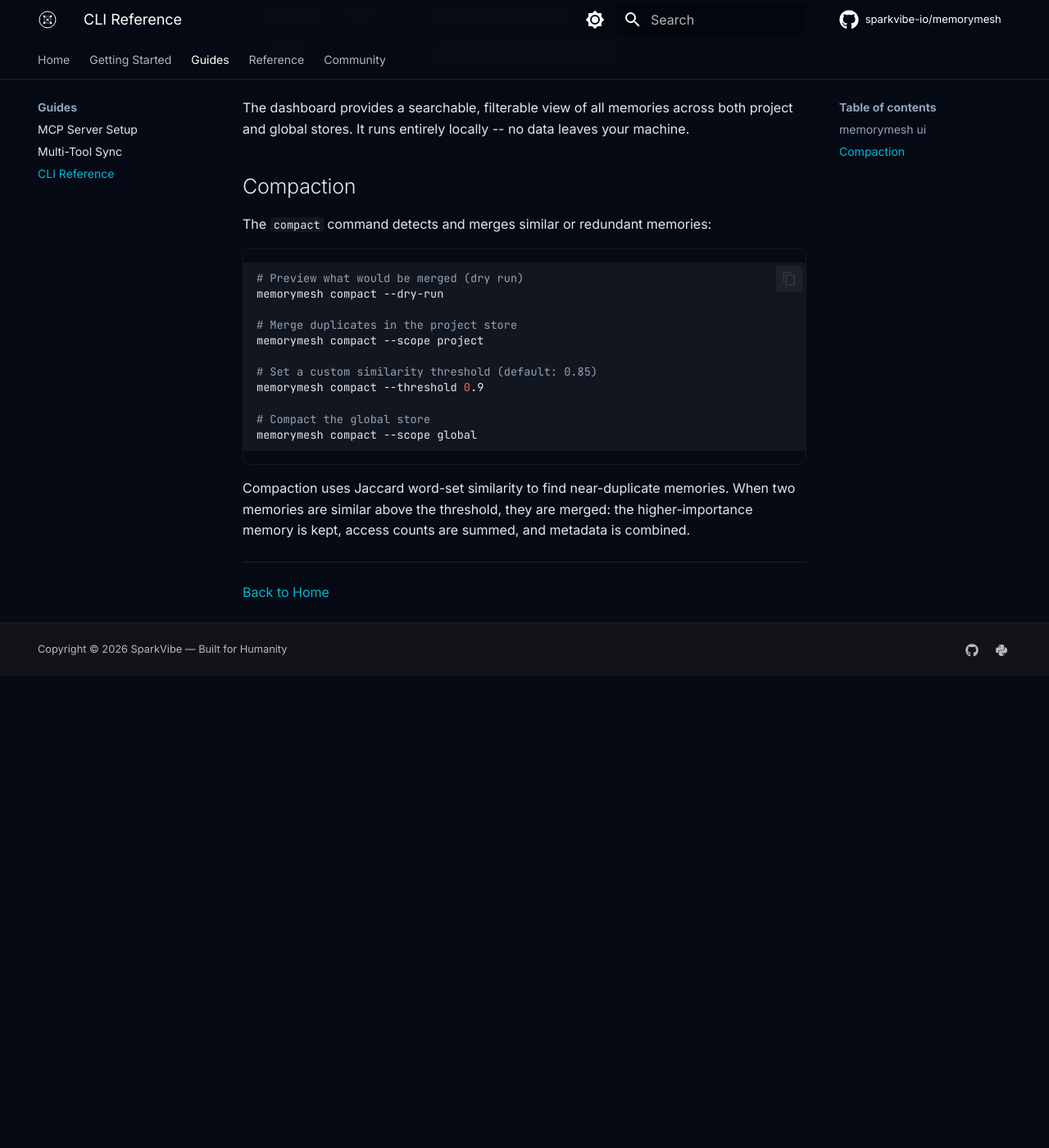
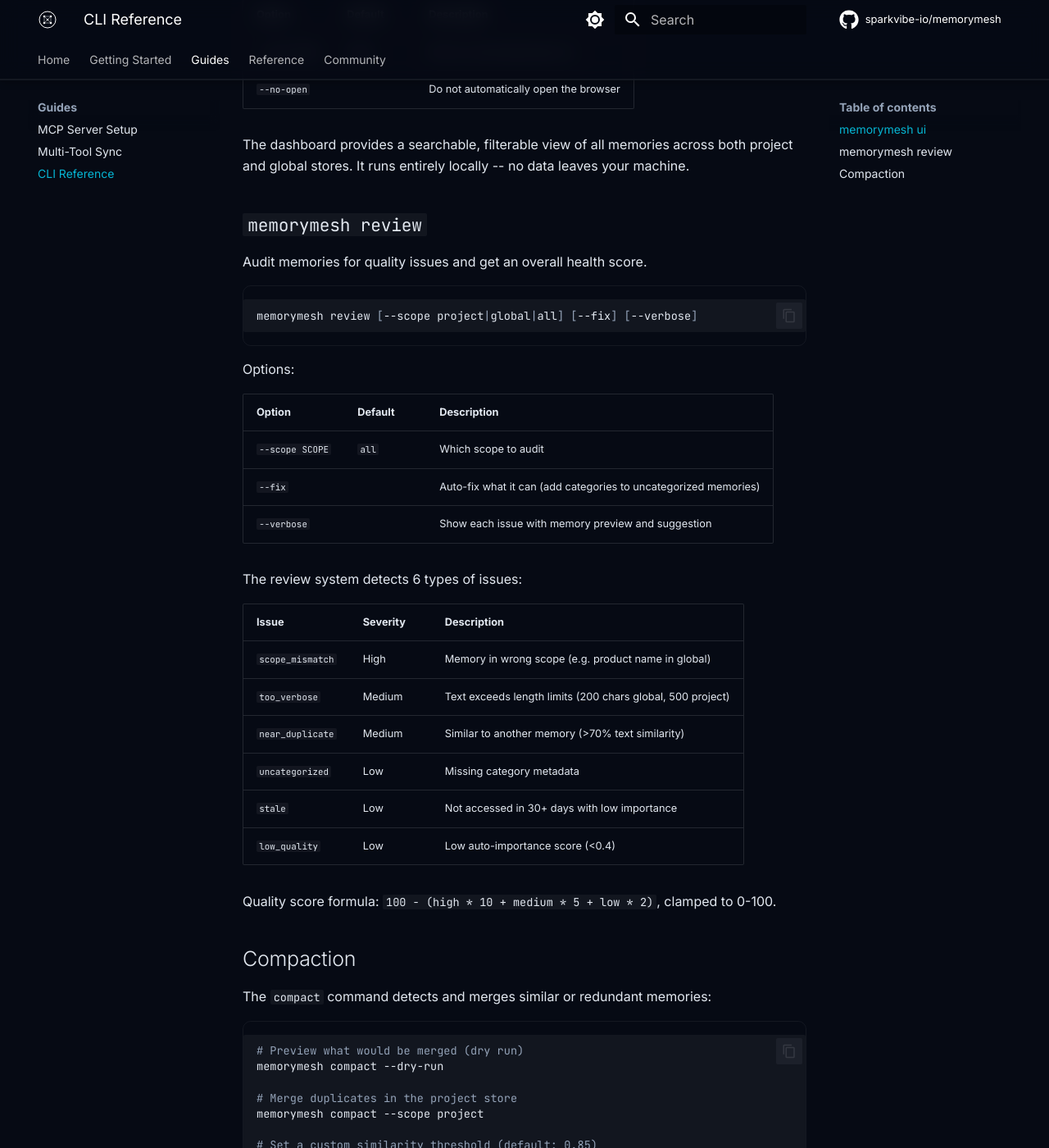
Before and after one commit to sparkvibe-io/memorymesh, an MkDocs documentation site: the page built from docs/cli.md, in a window 1280 px wide and 1400 px high, scrolled down 1195 px. Shown: the whole window at 82% size. Built offline with MkDocs 1.6.1 and Material for MkDocs 9.7.7, drawn with Linux system fonts in a browser that asks for light colours; comment, search, counter and statistics services are not loaded; before the commit the page ends 2019 px from its top, so only the background shows below that; some of the changed text lies outside the part shown.

Commit message:
Update docs for v3.0.0: update API, review system, scope inference
- Remove "(Current)" from v2.0 roadmap entry in README
- Add memory hygiene and scope inference to v3.0 features list
- Document update() and review_memories() in API reference
- Add memorymesh review CLI docs with issue types and scoring
- Add update_memory and review_memories to MCP tools list
- Add Scope Inference section to configuration docs
- Remove version tags from released features (v2.0 refs)

Co-Authored-By: Claude Opus 4.6 <noreply@anthropic.com>

````diff
--- a/docs/cli.md
+++ b/docs/cli.md
@@ -14,6 +14,7 @@ The `memorymesh` CLI lets you inspect, manage, and sync your memory stores from
 | `memorymesh sync` | Sync memories to/from AI tool markdown files |
 | `memorymesh formats` | List known format adapters and install status |
 | `memorymesh report` | Generate a memory analytics report |
+| `memorymesh review` | Audit memories for quality issues |
 
 Most commands accept `--scope project|global|all` to filter by store. Run `memorymesh <command> --help` for full options.
 
@@ -33,6 +34,35 @@ Options:
 | `--no-open` | | Do not automatically open the browser |
 
 The dashboard provides a searchable, filterable view of all memories across both project and global stores. It runs entirely locally -- no data leaves your machine.
+
+## `memorymesh review`
+
+Audit memories for quality issues and get an overall health score.
+
+```bash
+memorymesh review [--scope project|global|all] [--fix] [--verbose]
+```
+
+Options:
+
+| Option | Default | Description |
+|---|---|---|
+| `--scope SCOPE` | `all` | Which scope to audit |
+| `--fix` | | Auto-fix what it can (add categories to uncategorized memories) |
+| `--verbose` | | Show each issue with memory preview and suggestion |
+
+The review system detects 6 types of issues:
+
+| Issue | Severity | Description |
+|---|---|---|
+| `scope_mismatch` | High | Memory in wrong scope (e.g. product name in global) |
+| `too_verbose` | Medium | Text exceeds length limits (200 chars global, 500 project) |
+| `near_duplicate` | Medium | Similar to another memory (>70% text similarity) |
+| `uncategorized` | Low | Missing category metadata |
+| `stale` | Low | Not accessed in 30+ days with low importance |
+| `low_quality` | Low | Low auto-importance score (<0.4) |
+
+Quality score formula: `100 - (high * 10 + medium * 5 + low * 2)`, clamped to 0-100.
 
 ## Compaction
 
````
Also changed, not shown: README.md (+3 -1 lines), docs/api.md (+30 -1 lines), docs/configuration.md (+18 -1 lines), docs/mcp-server.md (+2 -0 lines), docs/multi-tool-sync.md (+1 -1 lines).
